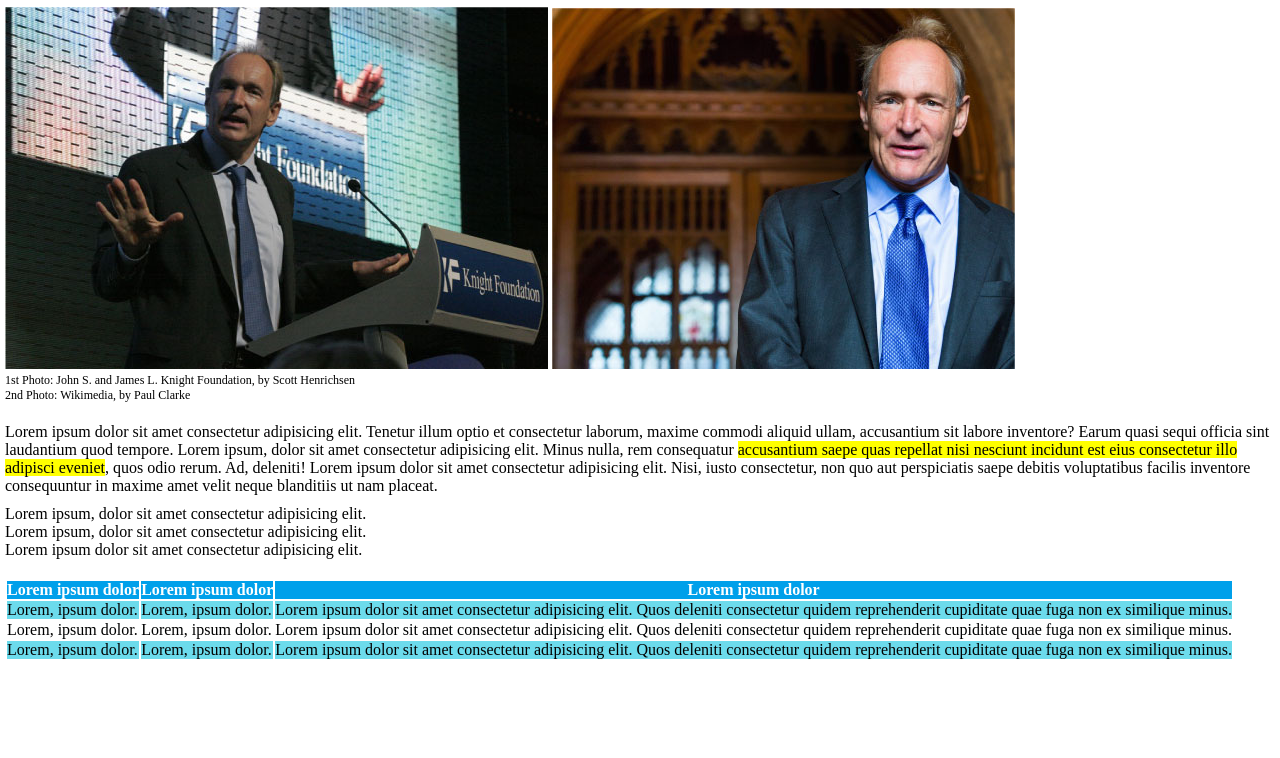
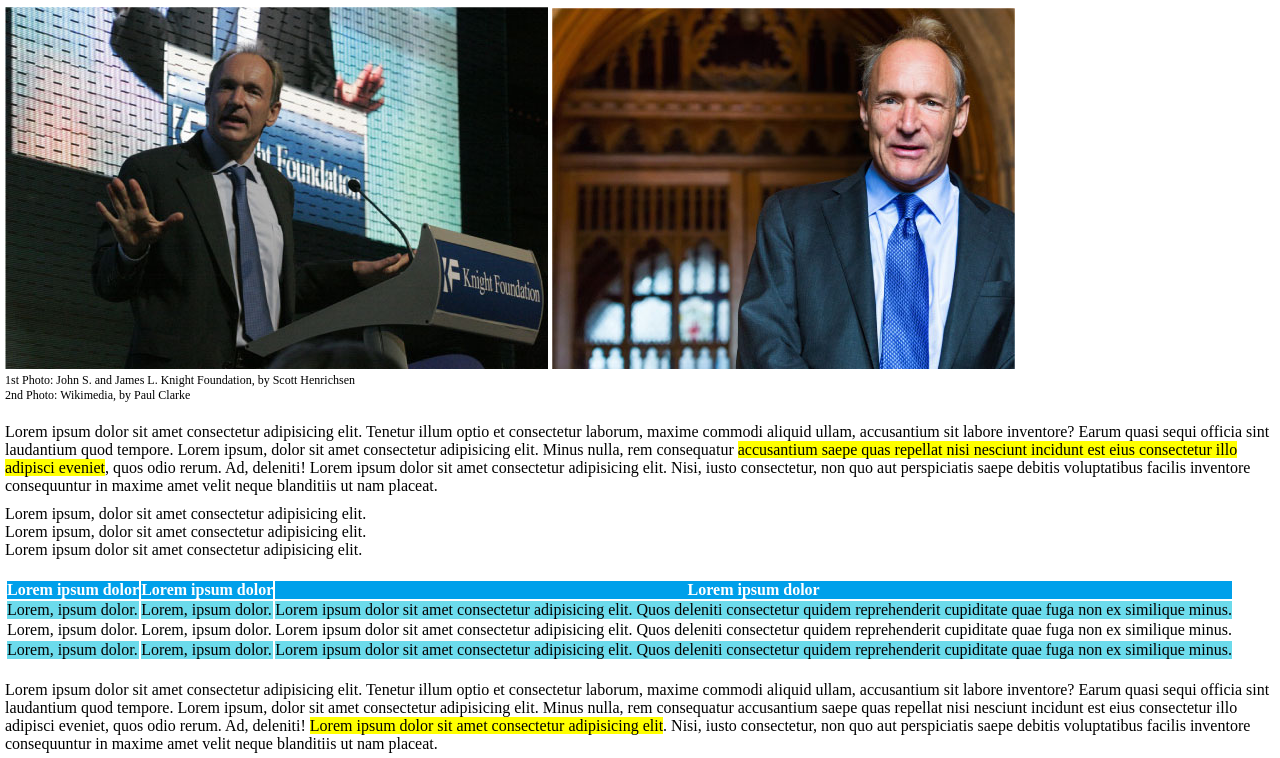
Before and after one commit to IsabellaCazzamali/html-css-booleaner, a plain HTML site: page index.html in a window 1280 px wide. Shown: the part 123-881 px from the top of the page. Before the commit the page ends 800 px from the top, so only its background shows below. Drawn offline with Linux system fonts and the light colour scheme.

Commit message:
Add section 5 to The Booleaner
Added paragraph

```diff
--- a/index.html
+++ b/index.html
@@ -97,6 +97,13 @@
         </section>
         <!-- End section table -->
 
+        <section>
+            <p>
+                Lorem ipsum dolor sit amet consectetur adipisicing elit. Tenetur illum optio et consectetur laborum, maxime commodi aliquid ullam, accusantium sit labore inventore? Earum quasi sequi officia sint laudantium quod tempore. Lorem ipsum, dolor sit amet consectetur adipisicing elit. Minus nulla, rem consequatur accusantium saepe quas repellat nisi nesciunt incidunt est eius consectetur illo adipisci eveniet, quos odio rerum. Ad, deleniti! <span>Lorem ipsum dolor sit amet consectetur adipisicing elit</span>. Nisi, iusto consectetur, non quo aut perspiciatis saepe debitis voluptatibus facilis inventore consequuntur in maxime amet velit neque blanditiis ut nam placeat.
+            </p>
+
+        </section>
+        <!-- End section paragraph -->
     </main>
     <!-- /#main_style -->
 
```
